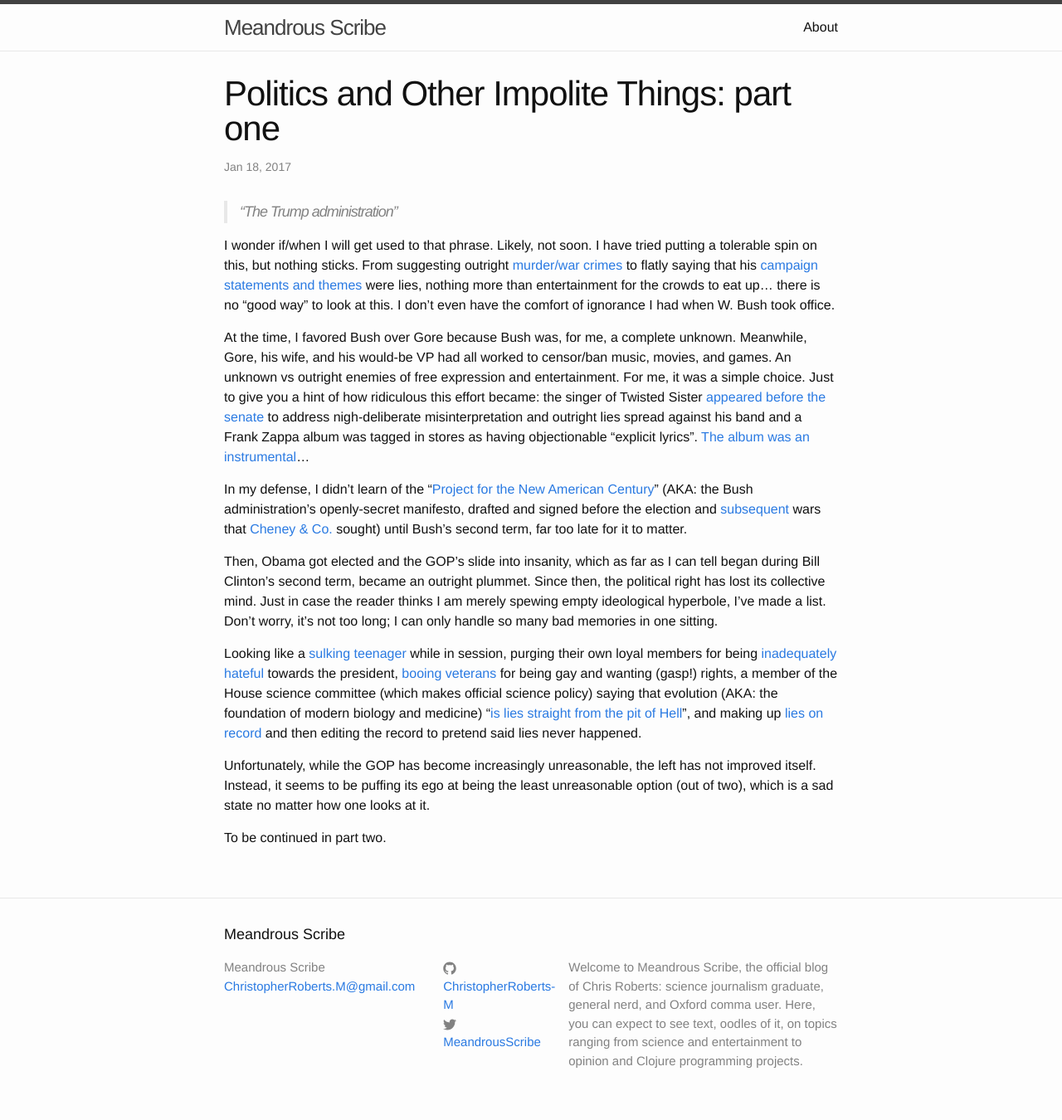
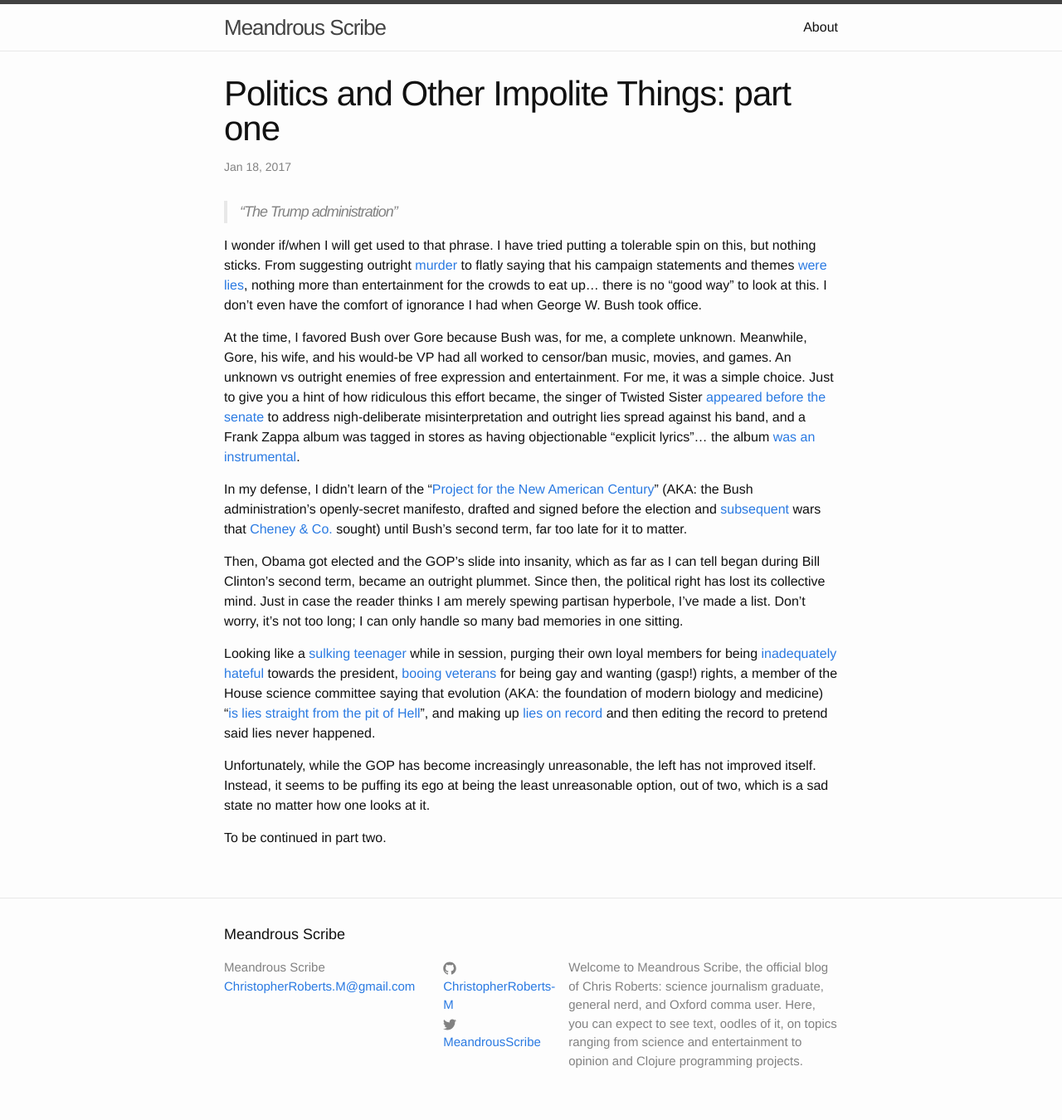
Before and after one commit to ChristopherRoberts-M/ChristopherRoberts-M.github.io, a Jekyll site: the page built from _posts/2017-01-18-Politics-and-other-impolite-things-1.markdown, in a window 1280 px wide. Shown: the whole page at 83% size. Built offline with Jekyll 4.4.1, drawn with Linux system fonts in a browser that asks for light colours.

Commit message:
Update 2017-01-18-Politics-and-other-impolite-things-1.markdown

```diff
--- a/_posts/2017-01-18-Politics-and-other-impolite-things-1.markdown
+++ b/_posts/2017-01-18-Politics-and-other-impolite-things-1.markdown
@@ -7,17 +7,17 @@ categories: opinion politics
 
 >“The Trump administration”
 
-I wonder if/when I will get used to that phrase. Likely, not soon. I have tried putting a tolerable spin on this,
-but nothing sticks. From suggesting outright [murder/war crimes][kill-families] to flatly saying that his
-[campaign statements and themes][truth-trump] were lies, nothing more than entertainment for the crowds to eat up...
-there is no “good way” to look at this. I don’t even have the comfort of ignorance I had when W. Bush took office.
+I wonder if/when I will get used to that phrase. I have tried putting a tolerable spin on this,
+but nothing sticks. From suggesting outright [murder][kill-families] to flatly saying that his campaign statements
+and themes [were lies][truth-trump], nothing more than entertainment for the crowds to eat up...
+there is no “good way” to look at this. I don’t even have the comfort of ignorance I had when George W. Bush took office.
 
 At the time, I favored Bush over Gore because Bush was, for me, a complete unknown. Meanwhile, Gore, his wife,
 and his would-be VP had all worked to censor/ban music, movies, and games. An unknown vs outright enemies of
 free expression and entertainment. For me, it was a simple choice. Just to give you a hint of how ridiculous
-this effort became: the singer of Twisted Sister [appeared before the senate][snyder-has-the-floor] to address
-nigh-deliberate misinterpretation and outright lies spread against his band and a Frank Zappa album was tagged
-in stores as having objectionable “explicit lyrics”. [The album was an instrumental][zapped]...
+this effort became, the singer of Twisted Sister [appeared before the senate][snyder-has-the-floor] to address
+nigh-deliberate misinterpretation and outright lies spread against his band, and a Frank Zappa album was tagged
+in stores as having objectionable “explicit lyrics”... the album [was an instrumental][zapped].
 
 In my defense, I didn’t learn of the “[Project for the New American Century][loc]” (AKA: the Bush administration’s
 openly-secret manifesto, drafted and signed before the election and [subsequent][Iraq-before-9-11] wars that
@@ -25,17 +25,17 @@ openly-secret manifesto, drafted and signed before the election and [subsequent]
 
 Then, Obama got elected and the GOP’s slide into insanity, which as far as I can tell began during Bill Clinton’s
 second term, became an outright plummet. Since then, the political right has lost its collective mind. Just in
-case the reader thinks I am merely spewing empty ideological hyperbole, I’ve made a list. Don’t worry, it’s not
+case the reader thinks I am merely spewing partisan hyperbole, I’ve made a list. Don’t worry, it’s not
 too long; I can only handle so many bad memories in one sitting.
 
 Looking like a [sulking teenager][what-bill] while in session, purging their own loyal members for being
 [inadequately hateful][purity-test] towards the president, [booing veterans][rainbow-6] for being gay and
-wanting (gasp!) rights, a member of the House science committee (which makes official science policy) saying
-that evolution (AKA: the foundation of modern biology and medicine) “[is lies straight from the pit of Hell][what-the-hell]”,
+wanting (gasp!) rights, a member of the House science committee saying that evolution (AKA: the foundation of
+modern biology and medicine) “[is lies straight from the pit of Hell][what-the-hell]”,
 and making up [lies on record][not-intended] and then editing the record to pretend said lies never happened.
 
 Unfortunately, while the GOP has become increasingly unreasonable, the left has not improved itself. Instead, it seems
-to be puffing its ego at being the least unreasonable option (out of two), which is a sad state no matter how one looks at it.
+to be puffing its ego at being the least unreasonable option, out of two, which is a sad state no matter how one looks at it.
 
 To be continued in part two.
 
```
